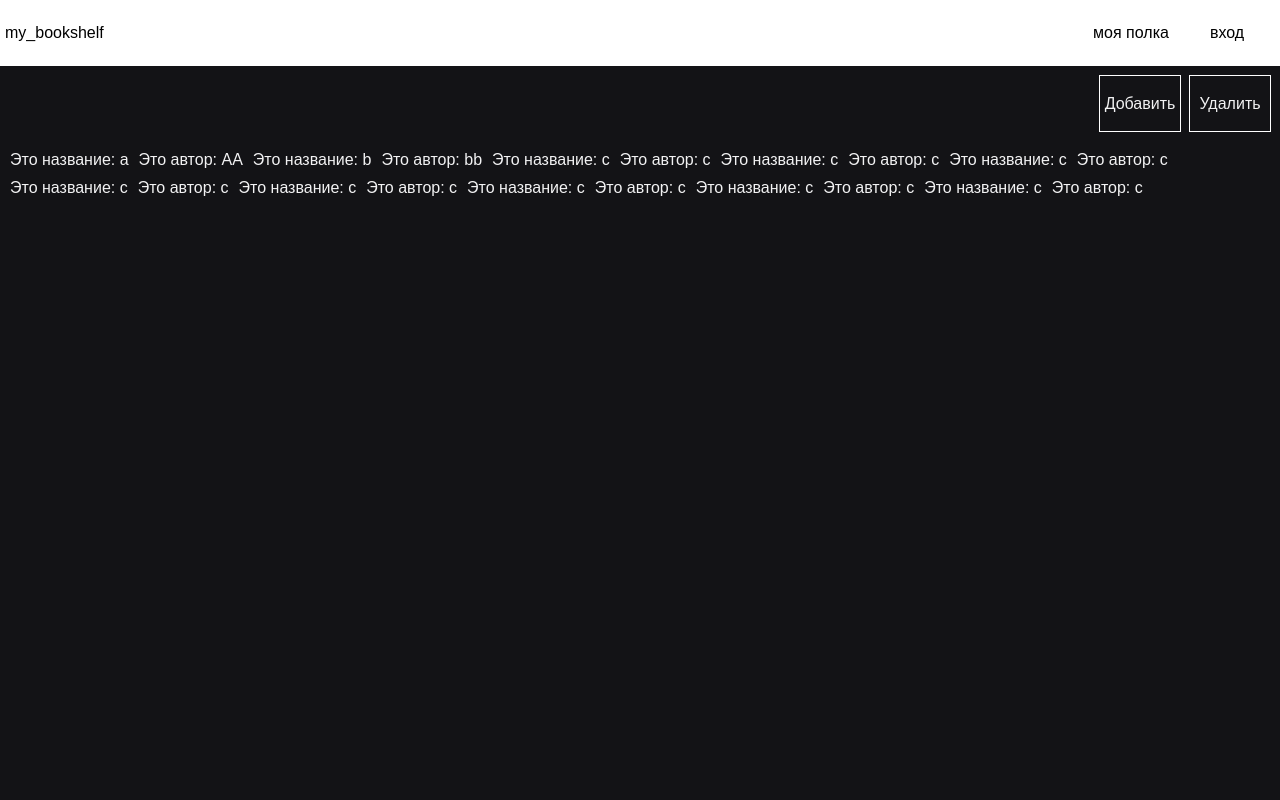
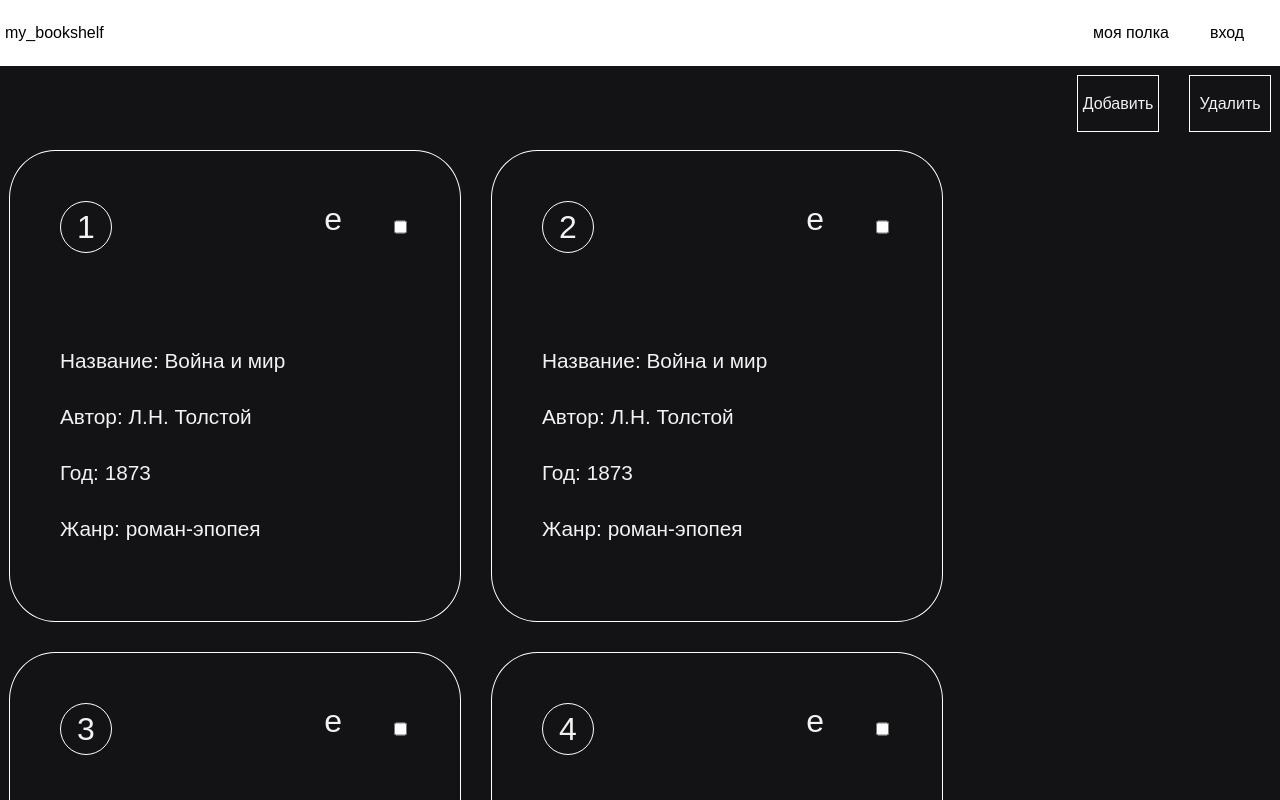
Before and after one commit to epiphysiscerebri/my_bookshelf, a React (Vite) app: page / in a window 1280 px wide. Shown: the top 800 px of the page. Built offline with nearby package versions, Linux system fonts and the light colour scheme.

Commit message:
Произведена первичная стилизация основного контена, добавлены моковые данные

```diff
--- a/src/app/App.module.css
+++ b/src/app/App.module.css
@@ -1,7 +1,6 @@
 .app {
   display: flex;
   flex-direction: column;
-  height: 100vh;
   background-color: #131316;
   color: #f2f2f3;
   font-family: "Russo One", sans-serif;
--- a/src/entities/BookCard/components/BookCard.tsx
+++ b/src/entities/BookCard/components/BookCard.tsx
@@ -2,6 +2,18 @@ import { FC } from "react";
 import { BookCardUI } from "../ui";
 
 export const BookCard: FC<{
+  // TODO: Заменить на отдельный тип
   name: string;
   author: string;
-}> = ({ name, author }) => <BookCardUI name={name} author={author} />;
+  year: string;
+  genre: string;
+  index: number;
+}> = ({ name, author, year, genre, index }) => (
+  <BookCardUI
+    name={name}
+    author={author}
+    year={year}
+    genre={genre}
+    index={index}
+  />
+);
--- /dev/null
+++ b/src/entities/BookCard/ui/BookCardUI.module.css
@@ -0,0 +1,44 @@
+.book_card {
+  display: flex;
+  flex-direction: column;
+  font-size: 2rem;
+  gap: 6rem;
+  outline: 1px solid white;
+  padding: 50px;
+  border-radius: 10%;
+  min-width: 350px;
+  max-width: 350px;
+  min-height: 370px;
+  max-height: 370px;
+}
+
+.book_card__header {
+  display: flex;
+  justify-content: space-between;
+}
+
+.book_card__header__control_panel {
+  display: flex;
+  gap: 3rem;
+}
+
+.book_card__content {
+  display: flex;
+  flex-direction: column;
+  font-size: 1.3rem;
+  gap: 2rem;
+  overflow: hidden;
+  white-space: nowrap;
+}
+
+.book_card__item__id {
+  display: flex;
+  border-radius: 100%;
+  border: 1px solid white;
+  width: 50px;
+  height: 50px;
+}
+
+.book_card__item__id__text {
+  margin: auto;
+}
--- a/src/entities/BookCard/ui/BookCardUI.tsx
+++ b/src/entities/BookCard/ui/BookCardUI.tsx
@@ -1,11 +1,28 @@
 import { FC } from "react";
-
+import styles from "./BookCardUI.module.css";
 export const BookCardUI: FC<{
+  // TODO: Заменить на отдельный тип
   name: string;
   author: string;
-}> = ({ name, author }) => (
-  <>
-    <div>Это название: {name}</div>
-    <div>Это автор: {author}</div>
-  </>
+  year: string;
+  genre: string;
+  index: number;
+}> = ({ name, author, year, genre, index }) => (
+  <div className={styles.book_card}>
+    <div className={styles.book_card__header}>
+      <div className={styles.book_card__item__id}>
+        <div className={styles.book_card__item__id__text}>{index}</div>
+      </div>
+      <div className={styles.book_card__header__control_panel}>
+        <div>e</div>
+        <input type="checkbox" />
+      </div>
+    </div>
+    <div className={styles.book_card__content}>
+      <div className={styles.book_card__item}>Название: {name}</div>
+      <div className={styles.book_card__item}>Автор: {author}</div>
+      <div className={styles.book_card__item}>Год: {year}</div>
+      <div className={styles.book_card__item}>Жанр: {genre}</div>
+    </div>
+  </div>
 );
--- a/src/pages/ListBookPage/components/ListBookPage.tsx
+++ b/src/pages/ListBookPage/components/ListBookPage.tsx
@@ -2,16 +2,48 @@ import { FC } from "react";
 import { ListBookPageUI } from "../ui";
 // TODO: моковые данные, перенести в стор
 const arrBooks = [
-  { name: "a", author: "AA" },
-  { name: "b", author: "bb" },
-  { name: "c", author: "c" },
-  { name: "c", author: "c" },
-  { name: "c", author: "c" },
-  { name: "c", author: "c" },
-  { name: "c", author: "c" },
-  { name: "c", author: "c" },
-  { name: "c", author: "c" },
-  { name: "c", author: "c" },
+  {
+    name: "Война и мир",
+    author: "Л.Н. Толстой",
+    year: "1873",
+    genre: "роман-эпопея",
+  },
+  {
+    name: "Война и мир",
+    author: "Л.Н. Толстой",
+    year: "1873",
+    genre: "роман-эпопея",
+  },
+  {
+    name: "Война и мир",
+    author: "Л.Н. Толстой",
+    year: "1873",
+    genre: "роман-эпопея",
+  },
+  {
+    name: "Война и мир",
+    author: "Л.Н. Толстой",
+    year: "1873",
+    genre: "роман-эпопея",
+  },
+  {
+    name: "Война и мир",
+    author: "Л.Н. Толстой",
+    year: "1873",
+    genre: "роман-эпопея",
+  },
+  {
+    name: "Война и мир",
+    author: "Л.Н. Толстой",
+    year: "1873",
+    genre: "роман-эпопея",
+  },
+  {
+    name: "Война и мир",
+    author: "Л.Н. Толстой",
+    year: "1873",
+    genre: "роман-эпопея",
+  },
 ];
 
 export const ListBookPage: FC = () => <ListBookPageUI booksArray={arrBooks} />;
--- a/src/pages/ListBookPage/ui/ListBookPageUI.module.css
+++ b/src/pages/ListBookPage/ui/ListBookPageUI.module.css
@@ -5,7 +5,7 @@
 
 .control_panel {
   display: flex;
-  gap: 10px;
+  gap: 2rem;
   justify-content: flex-end;
   padding: 10px;
 }
@@ -31,5 +31,5 @@
   display: flex;
   flex-wrap: wrap;
   padding: 10px;
-  gap: 10px;
+  gap: 2rem;
 }
--- a/src/pages/ListBookPage/ui/ListBookPageUI.tsx
+++ b/src/pages/ListBookPage/ui/ListBookPageUI.tsx
@@ -4,7 +4,7 @@ import styles from "./ListBookPageUI.module.css";
 
 export const ListBookPageUI: FC<{
   // TODO: заменить на тип
-  booksArray: { name: string; author: string }[];
+  booksArray: { name: string; author: string; year: string; genre: string }[];
 }> = ({ booksArray }) => (
   <div className={styles.container_content}>
     <div className={styles.control_panel}>
@@ -16,8 +16,14 @@ export const ListBookPageUI: FC<{
       </div>
     </div>
     <div className={styles.container_books}>
-      {booksArray.map((book) => (
-        <BookCard name={book.name} author={book.author} />
+      {booksArray.map((book, index) => (
+        <BookCard
+          name={book.name}
+          author={book.author}
+          year={book.year}
+          genre={book.genre}
+          index={index + 1}
+        />
       ))}
     </div>
   </div>
```
